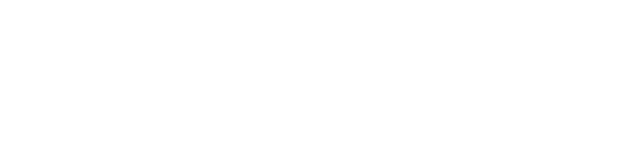
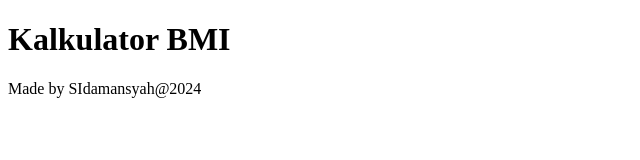
Before and after one commit to revou-fundamental-course/25-nov-24-idamansyahs, a plain HTML site: page index.html in a window 1280 px wide. Shown: the whole page, without its empty margins (0-640 px from the left). Drawn offline with Linux system fonts and the light colour scheme.

Commit message:
update core layout

```diff
--- a/index.html
+++ b/index.html
@@ -1,12 +1,26 @@
 <!DOCTYPE html>
 <html lang="en">
+
 <head>
     <meta charset="UTF-8">
     <meta name="viewport" content="width=device-width, initial-scale=1.0">
     <title>Document</title>
     <link rel="stylesheet" href="css\style.css">
 </head>
+
 <body>
+    <!-- Judul Website -->
+    <header>
+        <h1>Kalkulator BMI</h1>
+    </header>
 
+    <!-- Konten Website -->
+    <main></main>
+
+    <!-- Footer Website -->
+    <footer>
+        <p>Made by SIdamansyah@2024</p>
+    </footer>
 </body>
+
 </html>
```
